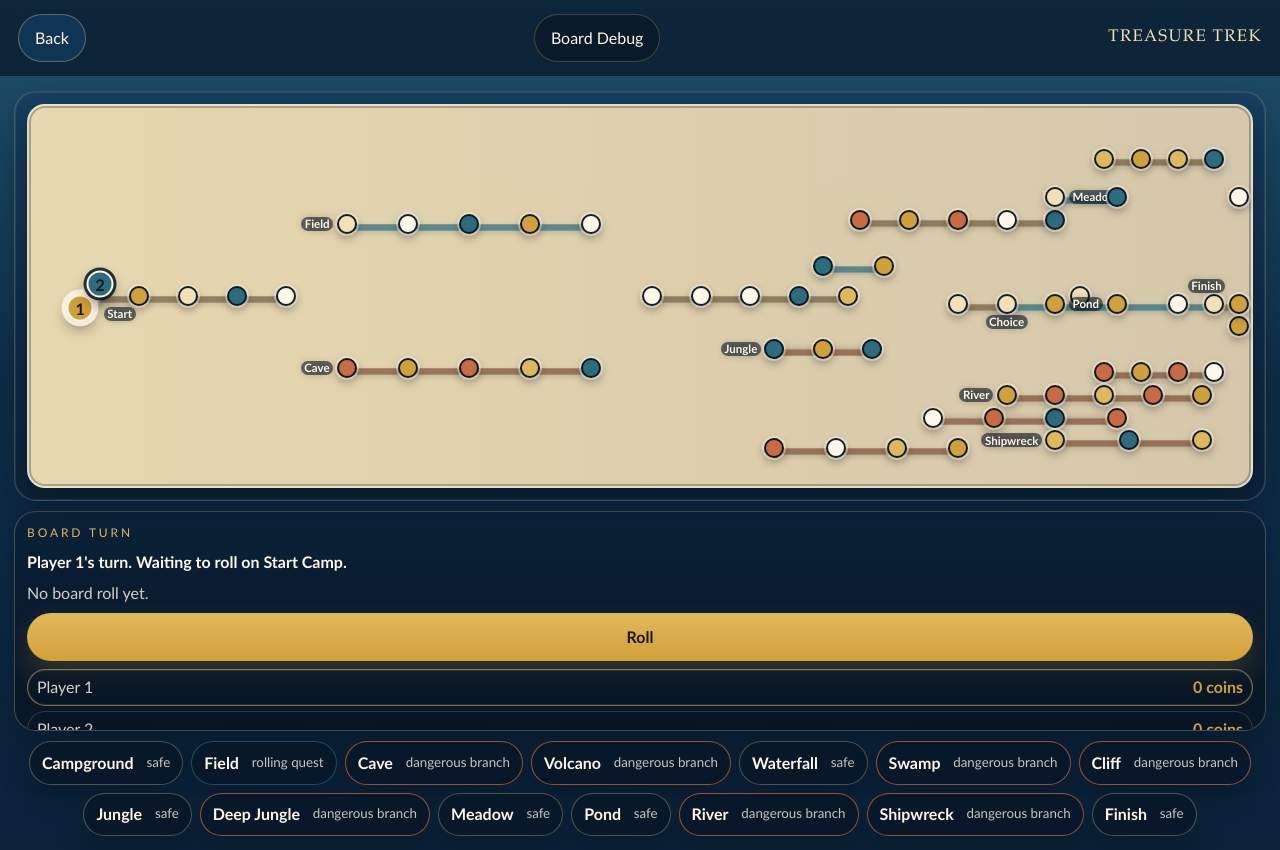
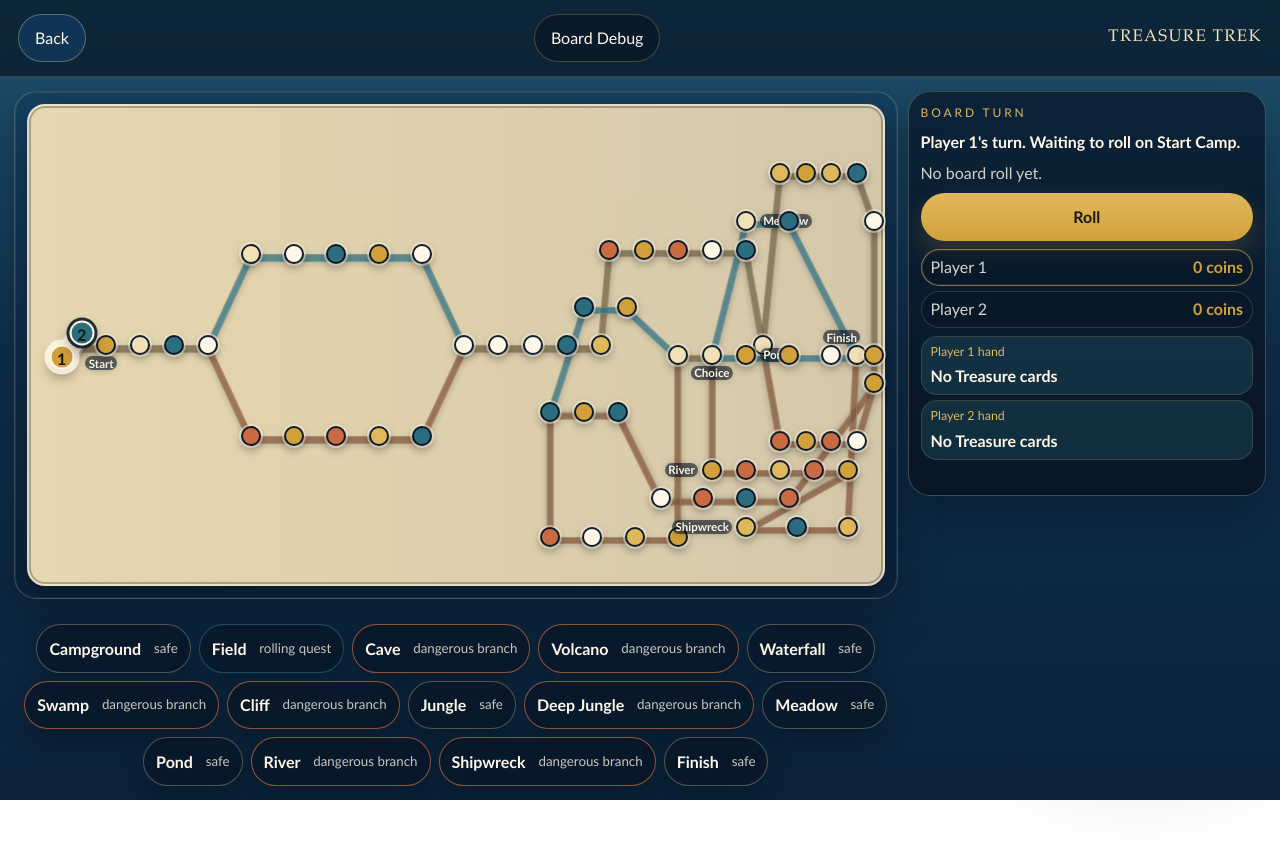
Before and after one commit to GabbyOley/treasure-trek, a website built with Vite: page index.html in a window 1280 px wide. Both pictures are taken after a click on the button "Play vs Computer". After the commit the page ends 800 px from the top, so only its background shows below. Built offline with nearby package versions, Linux system fonts and the light colour scheme.

Commit message:
fix: connect board path and restore side hud

```diff
--- a/src/rendering/boardScreen.ts
+++ b/src/rendering/boardScreen.ts
@@ -24,6 +24,8 @@ import {
   HTML_BOARD_ROUTE_TRACKS,
   PALETTE,
 } from "../utils/constants";
+
+const HTML_BOARD_ASPECT_RATIO = 9 / 16;
 
 type SpaceStyle = {
   color: number;
@@ -917,10 +919,10 @@ function renderHtmlBoard(state: GameState): string {
       const end = getHtmlBoardPoint(nextSpaceId);
       const deltaX = end.x - start.x;
       const deltaY = end.y - start.y;
-      const width = Math.hypot(deltaX, deltaY);
-      const angle = Math.atan2(deltaY, deltaX);
+      const width = Math.hypot(deltaX, deltaY * HTML_BOARD_ASPECT_RATIO);
+      const angle = Math.atan2(deltaY * HTML_BOARD_ASPECT_RATIO, deltaX);
 
-      if (!shouldShowHtmlTrackSegment(width, deltaX, deltaY)) {
+      if (width === 0) {
         return "";
       }
 
@@ -998,10 +1000,6 @@ function renderHtmlBoard(state: GameState): string {
   `;
 }
 
-function shouldShowHtmlTrackSegment(width: number, deltaX: number, deltaY: number): boolean {
-  return width <= 14 && Math.abs(deltaY) <= 2 && Math.abs(deltaX) > 0;
-}
-
 function getHtmlBoardPoint(spaceId: string): { x: number; y: number } {
   const layoutKey = spaceId.replace(/-([a-z0-9])/g, (_, character: string) =>
     character.toUpperCase(),
@@ -1014,12 +1012,6 @@ function getHtmlBoardLabel(spaceId: string): string {
   switch (spaceId) {
     case START_SPACE_ID:
       return "Start";
-    case "field-entry":
-      return "Field";
-    case "cave-mouth":
-      return "Cave";
-    case "jungle-fork":
-      return "Jungle";
     case "final-choice":
       return "Choice";
     case "meadow-1":
--- a/src/style.css
+++ b/src/style.css
@@ -305,8 +305,8 @@ h1 {
   width: 100%;
   position: relative;
   display: grid;
-  grid-template-columns: minmax(0, 1fr);
-  grid-template-rows: minmax(0, 1fr) auto auto;
+  grid-template-columns: minmax(0, 1fr) clamp(280px, 28vw, 360px);
+  grid-template-rows: auto minmax(0, auto);
   gap: 10px;
   padding: clamp(8px, 1.4vw, 14px);
   overflow-x: hidden;
@@ -317,7 +317,8 @@ h1 {
   grid-row: 1;
   min-height: 0;
   display: grid;
-  grid-template-rows: minmax(0, 1fr);
+  grid-template-rows: auto;
+  align-self: start;
   padding: clamp(0.45rem, 1vw, 0.75rem);
   border: 1px solid rgba(242, 225, 182, 0.2);
   border-radius: 22px;
@@ -345,7 +346,7 @@ h1 {
 .html-board-surface {
   position: relative;
   width: 100%;
-  height: clamp(340px, 48svh, 470px);
+  aspect-ratio: 16 / 9;
   border: 2px solid rgba(255, 247, 232, 0.32);
   border-radius: 18px;
   background:
@@ -373,7 +374,7 @@ h1 {
 .html-board-track-line {
   position: absolute;
   z-index: 0;
-  height: clamp(5px, 0.7vw, 7px);
+  height: clamp(5px, 0.58vw, 8px);
   border-radius: 999px;
   background: rgba(105, 89, 58, 0.68);
   box-shadow:
@@ -399,8 +400,8 @@ h1 {
 .html-board-space {
   position: absolute;
   z-index: 2;
-  width: clamp(16px, 1.65vw, 20px);
-  height: clamp(16px, 1.65vw, 20px);
+  width: clamp(20px, 1.35vw, 22px);
+  height: clamp(20px, 1.35vw, 22px);
   display: grid;
   place-items: center;
   border: 2px solid rgba(8, 22, 36, 0.96);
@@ -528,8 +529,8 @@ h1 {
 .html-board-player {
   position: absolute;
   z-index: 4;
-  width: clamp(23px, 2.15vw, 27px);
-  height: clamp(23px, 2.15vw, 27px);
+  width: clamp(22px, 1.95vw, 27px);
+  height: clamp(22px, 1.95vw, 27px);
   display: grid;
   place-items: center;
   border: 2px solid var(--color-mist);
@@ -561,13 +562,13 @@ h1 {
 }
 
 .board-status-panel {
-  grid-column: 1;
-  grid-row: 2;
+  grid-column: 2;
+  grid-row: 1 / 3;
   display: grid;
   align-self: start;
   gap: 0.48rem;
   width: auto;
-  max-height: 220px;
+  max-height: calc(100svh - 98px);
   overflow: auto;
   padding: 0.75rem;
   border: 1px solid rgba(242, 225, 182, 0.24);
@@ -820,7 +821,7 @@ h1 {
 
 .board-region-panel {
   grid-column: 1;
-  grid-row: 3;
+  grid-row: 2;
   display: flex;
   flex-wrap: wrap;
   gap: 8px;
@@ -994,7 +995,7 @@ h1 {
   .board-map-panel {
     grid-column: 1;
     grid-row: 2;
-    min-height: 360px;
+    min-height: 0;
     padding: 0.55rem;
     border-radius: 20px;
   }
@@ -1006,7 +1007,10 @@ h1 {
   }
 
   .html-board-surface {
-    min-height: 380px;
+    width: 100%;
+    height: 360px;
+    aspect-ratio: auto;
+    min-height: 0;
     border-width: 2px;
     border-radius: 18px;
   }
```
Also changed, not shown: tests/smoke/board.spec.ts (+7 -4 lines).
